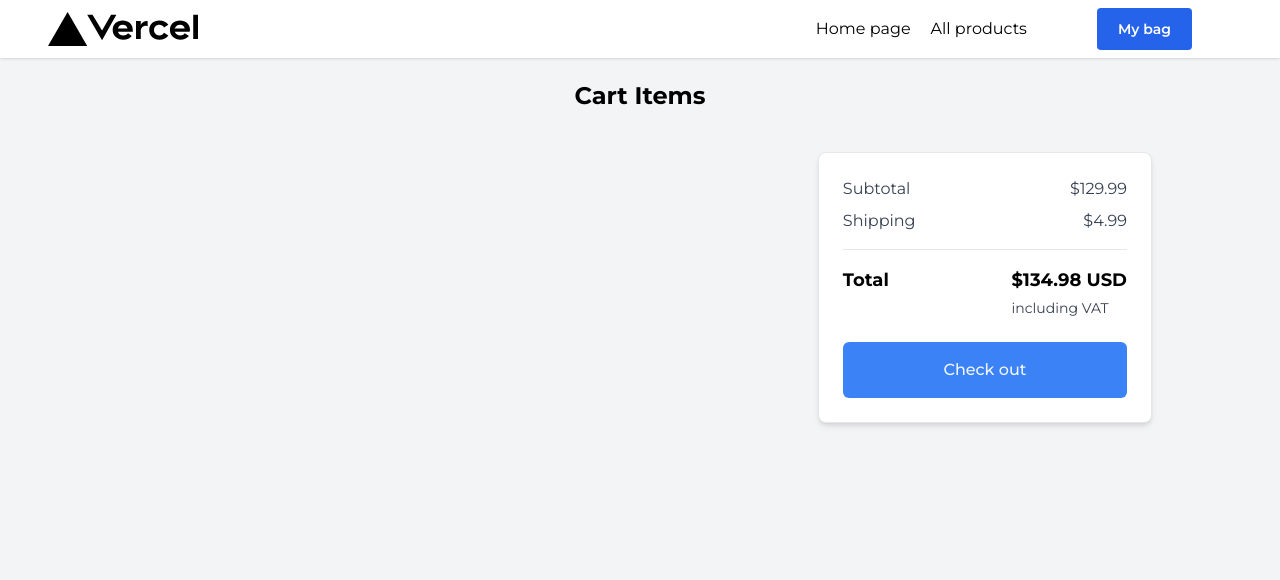
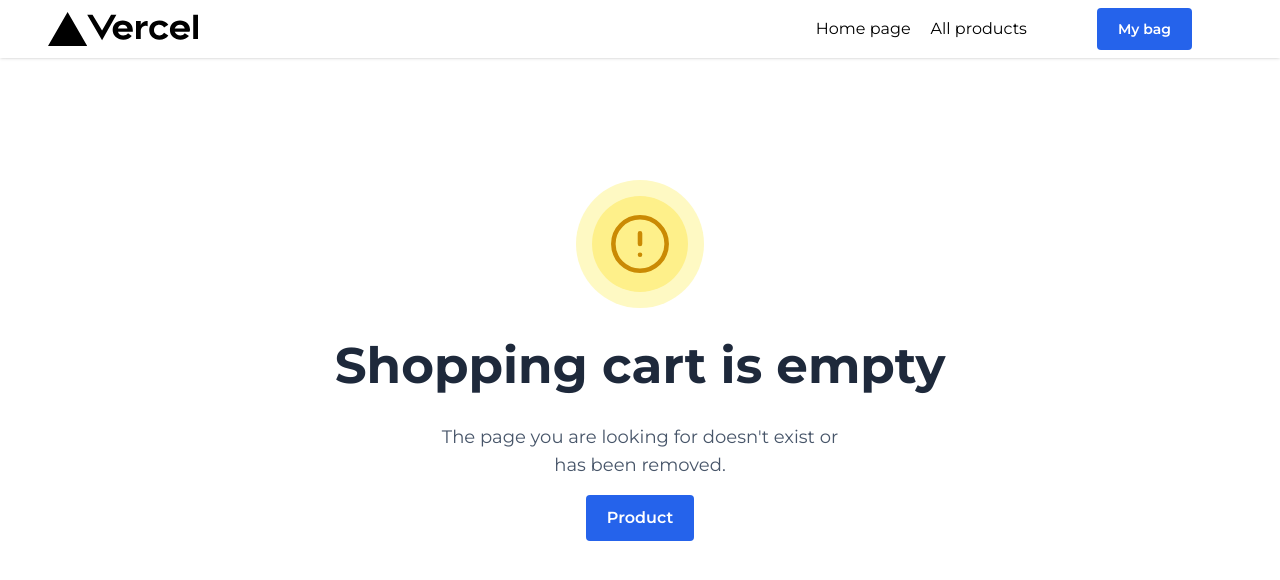
Before and after one commit to XushnayevAsadbek/Shop-next13, a Next.js app: page /shopping-cart in a window 1280 px wide. Shown: the top 580 px of the page. Built offline with nearby package versions, Linux system fonts and the light colour scheme.

Commit message:
total price  commit

```diff
--- a/src/app/shopping-cart/page.tsx
+++ b/src/app/shopping-cart/page.tsx
@@ -4,30 +4,32 @@
 import { ProductType } from "@/interface";
 import { StarIcon as StarIconOutline } from '@heroicons/react/24/outline';
 import { StarIcon } from '@heroicons/react/24/solid';
-import { useState } from "react";
+import Link from "next/link";
+import { useEffect, useState } from "react";
 
 const ShoppingCart = () => {
-    const [products , setProduct] = useState <ProductType[]>(
+    const [total, setTotal] = useState<number>(0)
+    const [products, setProduct] = useState<ProductType[]>(
         JSON.parse(localStorage.getItem('carts') as string) || []
     );
 
-    const removeProduct =(id:number) =>{
-        const updatedCart = products.filter(product=> product.id !== id );
-        localStorage.setItem('carts' , JSON.stringify(updatedCart));
-        setProduct(updatedCart )
+    const removeProduct = (id: number) => {
+        const updatedCart = products.filter(product => product.id !== id);
+        localStorage.setItem('carts', JSON.stringify(updatedCart));
+        setProduct(updatedCart)
     };
-    const handleIncrement = (id:number)=>{
-        const updatedCart= products.map(product=>{
-            if(product.id ===id){
-                return{
+    const handleIncrement = (id: number) => {
+        const updatedCart = products.map(product => {
+            if (product.id === id) {
+                return {
                     ...product,
-                    quantity: product.quantity +1,
+                    quantity: product.quantity + 1,
                 }
             };
             return product;
         });
-        localStorage.setItem('carts' , JSON.stringify(updatedCart));
-        setProduct(updatedCart )
+        localStorage.setItem('carts', JSON.stringify(updatedCart));
+        setProduct(updatedCart)
 
     }
     const handleDecrement = (id: number) => {
@@ -52,16 +54,25 @@
         }
     };
 
+    useEffect(() => {
+        const total = products.reduce((acc, item) => {
+            return acc + item.price * item.quantity;
+        }, 0)
+        setTotal(total)
+    }, [products])
+
     return (
+        <>
+            {products.length ? (
                 <div className="h-screen bg-gray-100 pt-20">
                     <h1 className="mb-10 text-center text-2xl font-bold">Cart Items</h1>
                     <div className="mx-auto max-w-5xl justify-center px-6 md:flex md:space-x-6 xl:px-0">
                         <div className="rounded-lg md:w-2/3">
                             {products.map(
-                        product=>(
+                                product => (
                                     <div key={product.id} className="justify-between mb-6 rounded-lg bg-white p-6 shadow-md sm:flex sm:justify-start">
                                         <div className="relative w-52">
-                            <CustomImage product={product}/>
+                                            <CustomImage product={product} />
                                         </div>
                                         <div className="sm:ml-4 sm:flex sm:w-full gap-x-4 sm:justify-between">
                                             <div className="mt-5 sm:mt-0">
@@ -104,22 +115,22 @@
                                             <div className="mt-4 flex justify-between sm:space-y-6 sm:mt-0 sm:block sm:space-x-6">
                                                 <div className="flex items-center border-gray-100">
                                                     <span className="cursor-pointer rounded-l bg-gray-100 py-1 px-3.5 duration-100 hover:bg-blue-500 hover:text-blue-50"
-                                        onClick={()=>handleDecrement(product.id)}
+                                                        onClick={() => handleDecrement(product.id)}
                                                     > - </span>
                                                     <input className="h-8 w-8 border bg-white text-center text-xs outline-none" type="number"
                                                         value={product.quantity} min="1" />
                                                     <span className="cursor-pointer rounded-r bg-gray-100 py-1 px-3 duration-100 hover:bg-blue-500 hover:text-blue-50"
-                                        onClick={()=>handleIncrement(product.id)}
+                                                        onClick={() => handleIncrement(product.id)}
                                                     > + </span>
                                                 </div>
                                                 <div className="flex items-center space-x-4">
-                                        <p className="text-sm">{product.price.toLocaleString('en-Us',{
-                                            style:'currency',
-                                            currency:'usd',
+                                                    <p className="text-sm">{(product.price * product.quantity).toLocaleString('en-Us', {
+                                                        style: 'currency',
+                                                        currency: 'usd',
                                                     })}
                                                     </p>
                                                     <svg xmlns="http://www.w3.org/2000/svg" fill="none" viewBox="0 0 24 24" stroke-width="1.5" stroke="currentColor" className="h-5 w-5 cursor-pointer duration-150 hover:text-red-500"
-                                         onClick={()=>removeProduct(product.id)}>
+                                                        onClick={() => removeProduct(product.id)}>
                                                         <path stroke-linecap="round" stroke-linejoin="round" d="M6 18L18 6M6 6l12 12"
 
                                                         />
@@ -138,17 +149,26 @@
                         <div className="mt-6 h-full rounded-lg border bg-white p-6 shadow-md md:mt-0 md:w-1/3">
                             <div className="mb-2 flex justify-between">
                                 <p className="text-gray-700">Subtotal</p>
-                        <p className="text-gray-700">$129.99</p>
+                                <p className="text-gray-700">{total.toLocaleString('en-Us', {
+                                    style: 'currency',
+                                    currency: 'usd',
+                                })}</p>
                             </div>
                             <div className="flex justify-between">
                                 <p className="text-gray-700">Shipping</p>
-                        <p className="text-gray-700">$4.99</p>
+                                <p className="text-gray-700">{(10).toLocaleString('en-Us', {
+                                    style: 'currency',
+                                    currency: 'usd',
+                                })}</p>
                             </div>
                             <hr className="my-4" />
                             <div className="flex justify-between">
                                 <p className="text-lg font-bold">Total</p>
                                 <div className="">
-                            <p className="mb-1 text-lg font-bold">$134.98 USD</p>
+                                    <p className="mb-1 text-lg font-bold">{(total + (10)).toLocaleString('en-Us', {
+                                        style: 'currency',
+                                        currency: 'usd',
+                                    })}</p>
                                     <p className="text-sm text-gray-700">including VAT</p>
                                 </div>
                             </div>
@@ -156,6 +176,29 @@
                         </div>
                     </div>
                 </div>
+            ) : (
+                <div className="flex h-[calc(100vh-80px)] items-center justify-center p-5 bg-white w-full">
+                <div className="text-center">
+                  <div className="inline-flex rounded-full bg-yellow-100 p-4">
+                    <div className="rounded-full stroke-yellow-600 bg-yellow-200 p-4">
+                      <svg className="w-16 h-16" viewBox="0 0 28 28" fill="none" xmlns="http://www.w3.org/2000/svg"><path d="M14.0002 9.33337V14M14.0002 18.6667H14.0118M25.6668 14C25.6668 20.4434 20.4435 25.6667 14.0002 25.6667C7.55684 25.6667 2.3335 20.4434 2.3335 14C2.3335 7.55672 7.55684 2.33337 14.0002 2.33337C20.4435 2.33337 25.6668 7.55672 25.6668 14Z" stroke-width="2" stroke-linecap="round" stroke-linejoin="round"></path></svg>
+                    </div>
+                  </div>
+                  <h1 className="mt-5 text-[36px] font-bold text-slate-800 lg:text-[50px]">
+                    Shopping cart is empty
+                  </h1>
+                  <p className="text-slate-600 mt-5 lg:text-lg">The page you are looking for doesn't exist or <br />has been removed.</p>
+
+                  <Link href={'/product'}>
+               <button className="button bg-blue-600 text-white border-transparent mt-4 hover:border-blue-600 hover:bg-transparent hover:text-black ">
+                    Product
+                </button>
+               </Link>
+                </div>
+              </div>
+            )}
+        </>
+
     )
 }
 
```
Lines whose indentation alone changed are shown as unchanged.
